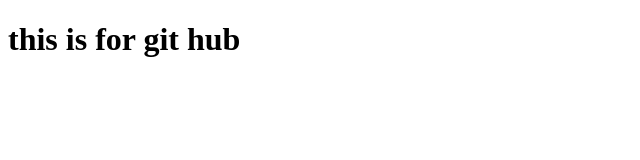
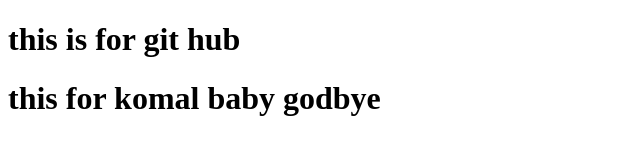
Before and after one commit to Abdul-Rabi-99/project-2, a plain HTML site: page index.html in a window 1280 px wide. Shown: the whole page, without its empty margins (0-640 px from the left). Drawn offline with Linux system fonts and the light colour scheme.

Commit message:
some important change

```diff
--- a/index.html
+++ b/index.html
@@ -10,5 +10,6 @@
     <h1>this is for git hub
 
     </h1>
+    <h1>this for komal baby godbye</h1>
 </body>
 </html>
```
